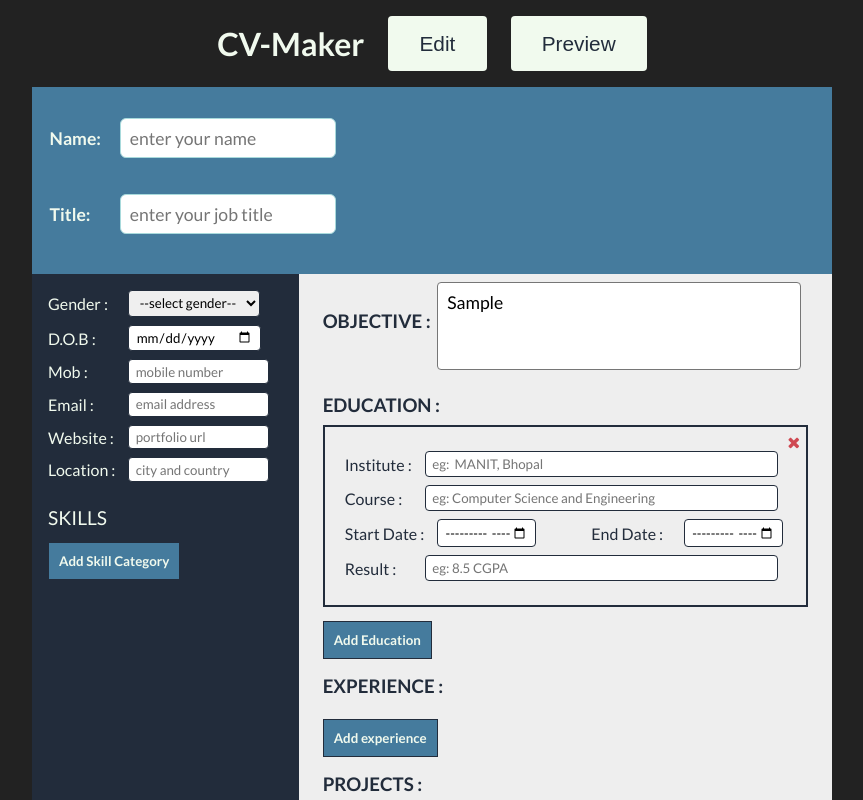
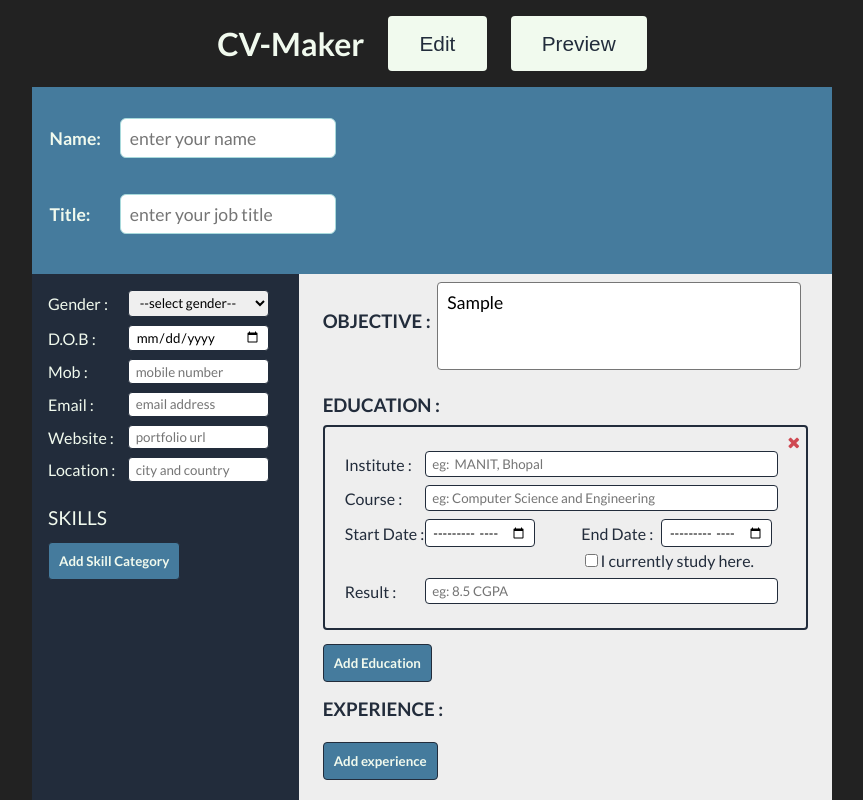
Before and after one commit to nashitshayan/cv-project, a React (Create React App) app: page / in a window 1280 px wide. Both pictures are taken after typing "Sample" into the empty fields and a click on the button "Add Education". Shown: the top 800 px of the page, without its empty margins (208-1071 px from the left). Built offline with nearby package versions, Linux system fonts and the light colour scheme.

Commit message:
added 'isCurrently-checkbox'

```diff
--- a/src/App.css
+++ b/src/App.css
@@ -112,6 +112,7 @@ header input {
 .personalData input,
 .personalData select,
 .skillsData-input input {
+	width: 12em;
 	max-width: 60%;
 	padding: 0.25em 0.5em;
 	border-radius: 4px;
@@ -153,47 +154,7 @@ header input {
 	margin-left: 0.25em;
 	padding-right: 1.56em;
 }
-.btn-cancel-skillName {
-	position: absolute;
-	color: #90938f;
-	right: 0;
-	top: 1px;
-	display: none;
-}
-.skills-input-container:hover .btn-cancel-skillName {
-	display: inline;
-	cursor: pointer;
-}
-.btn-addSkill {
-	cursor: pointer;
-	color: #7bb274;
-	margin-left: 0.25em;
-	margin-bottom: 0.4em;
-}
 
-.btn-addSection {
-	font-family: 'Lato', sans-serif;
-	font-weight: bold;
-	background-color: var(--clr--secondary);
-	color: var(--clr--neutral);
-	border: 1px solid var(--clr--primary);
-	padding: 0.75em;
-	margin-top: 1em;
-	cursor: pointer;
-}
-.btn-addSection:hover {
-	background-color: var(--clr--accent);
-	color: var(--clr--primary);
-	/* border: 1px solid var(--clr--neutral); */
-}
-.btn-cancel-skillCategory,
-.btn-cancel-education,
-.btn-cancel-experience,
-.btn-cancel-project {
-	cursor: pointer;
-	color: #cf4952;
-	margin-right: -0.25em;
-}
 .objectiveData textarea {
 	width: 75%;
 	font-size: 1.1rem;
@@ -208,6 +169,7 @@ header input {
 .experienceData-input,
 .projectData-input {
 	border: 2px solid var(--clr--primary);
+	border-radius: 4px;
 	padding: 1.5em 1.25em 1em 1.25em;
 	position: relative;
 }
@@ -230,7 +192,7 @@ header input {
 .educationData-input input[type='month'],
 .experienceData-input input[type='month'],
 .projectData-input input[type='month'] {
-	width: 43%;
+	width: 50%;
 }
 .experience-input textarea,
 .projectData-input textarea {
@@ -259,12 +221,64 @@ header input {
 	display: flex;
 	justify-content: space-between;
 	gap: 1em;
+	/* border: 1px solid red; */
 }
 
-.educationData--input-dates > div > label,
-.experienceData--input-dates > div > label,
-.projectData--input-dates > div > label {
-	flex-basis: 40%;
+.educationData--input-dates > div,
+.experienceData--input-dates > div,
+.projectData--input-dates > div {
+	width: 50%;
+}
+
+/* checkbox */
+
+.isCurrently-checkbox-wrapper {
+	margin: -0.25em 2em 0.5em auto;
+	text-align: right;
+}
+
+/* buttons */
+.btn-cancel-skillName {
+	position: absolute;
+	color: #90938f;
+	right: 0;
+	top: 1px;
+	display: none;
+}
+.skills-input-container:hover .btn-cancel-skillName {
+	display: inline;
+	cursor: pointer;
+}
+.btn-addSkill {
+	cursor: pointer;
+	color: #7bb274;
+	margin-left: 0.25em;
+	margin-bottom: 0.4em;
+}
+
+.btn-addSection {
+	font-family: 'Lato', sans-serif;
+	font-weight: bold;
+	background-color: var(--clr--secondary);
+	color: var(--clr--neutral);
+	border: 1px solid var(--clr--primary);
+	border-radius: 4px;
+	padding: 0.75em;
+	margin-top: 1em;
+	cursor: pointer;
+}
+.btn-addSection:hover {
+	background-color: var(--clr--accent);
+	color: var(--clr--primary);
+	/* border: 1px solid var(--clr--neutral); */
+}
+.btn-cancel-skillCategory,
+.btn-cancel-education,
+.btn-cancel-experience,
+.btn-cancel-project {
+	cursor: pointer;
+	color: #cf4952;
+	margin-right: -0.25em;
 }
 
 .btn-cancel-education,
@@ -297,6 +311,10 @@ header input {
 
 .btn-cv-toggle:hover {
 	background-color: var(--clr--accent);
+}
+
+/* cv preview */
+.skillsDisplay {
 }
 
 footer {
--- a/src/App.js
+++ b/src/App.js
@@ -147,7 +147,8 @@ function App() {
 	};
 
 	const onEducationDataChange = (e, educationID) => {
-		let { name, value } = e.target;
+		let { name, value, type, checked } = e.target;
+		value = type === 'checkbox' ? checked : value;
 		setEducationData((oldEducationData) => {
 			const newEducationData = oldEducationData.map(
 				(educationItem, educationIndex) => {
@@ -156,6 +157,7 @@ function App() {
 					return educationItem;
 				},
 			);
+			//	console.log(newEducationData);
 			return newEducationData;
 		});
 	};
@@ -168,6 +170,7 @@ function App() {
 				course: '',
 				startDate: '',
 				endDate: '',
+				isCurrentlyStudying: false,
 				result: '',
 			},
 		]);
@@ -182,7 +185,8 @@ function App() {
 	};
 
 	const onExperienceDataChange = (e, experienceID) => {
-		let { name, value } = e.target;
+		let { name, value, type, checked } = e.target;
+		value = type === 'checkbox' ? checked : value;
 		setExperienceData((oldExperienceData) => {
 			const newExperienceData = oldExperienceData.map(
 				(experienceItem, experienceIndex) => {
@@ -203,6 +207,7 @@ function App() {
 				title: '',
 				startDate: '',
 				endDate: '',
+				isCurrentlyWorking: false,
 				summary: '',
 			},
 		]);
@@ -217,7 +222,8 @@ function App() {
 	};
 
 	const onProjectDataChange = (e, projectID) => {
-		let { name, value } = e.target;
+		let { name, value, type, checked } = e.target;
+		value = type === 'checkbox' ? checked : value;
 		setProjectData((oldProjectData) => {
 			const newProjectData = oldProjectData.map((projectItem, projectIndex) => {
 				if (projectIndex === projectID)
@@ -235,6 +241,7 @@ function App() {
 				title: '',
 				startDate: '',
 				endDate: '',
+				isCurrentlyWorking: false,
 				summary: '',
 			},
 		]);
--- a/src/components/Education.js
+++ b/src/components/Education.js
@@ -56,6 +56,9 @@ function Education({
 								<label htmlFor='educationlData--input-endDate'>
 									End Date :
 								</label>
+								{educationItem.isCurrentlyStudying ? (
+									'Present'
+								) : (
 									<input
 										type='month'
 										id='educationlData--input-endDate'
@@ -63,7 +66,21 @@ function Education({
 										value={educationItem.endDate}
 										onChange={(e) => changeHandler(e, educationIndex)}
 									/>
+								)}
 							</div>
+						</div>
+						<div className='isCurrently-checkbox-wrapper'>
+							<input
+								className='isCurrently-checkbox'
+								id='isCurrently-checkbox'
+								type='checkbox'
+								name='isCurrentlyStudying'
+								checked={educationItem.isCurrentlyStudying}
+								onChange={(e) => changeHandler(e, educationIndex)}
+							/>
+							<label htmlFor='isCurrently-checkbox'>
+								I currently study here.
+							</label>
 						</div>
 						<div className='education-input input-row'>
 							<label htmlFor='educationlData--input-result'>Result :</label>
--- a/src/components/Experience.js
+++ b/src/components/Experience.js
@@ -54,6 +54,9 @@ function Experience({
 								<label htmlFor='experiencelData--input-endDate'>
 									End Date :
 								</label>
+								{experienceItem.isCurrentlyWorking ? (
+									'Present'
+								) : (
 									<input
 										type='month'
 										id='experiencelData--input-endDate'
@@ -61,7 +64,21 @@ function Experience({
 										value={experienceItem.endDate}
 										onChange={(e) => changeHandler(e, experienceIndex)}
 									/>
+								)}
 							</div>
+						</div>
+						<div className='isCurrently-checkbox-wrapper'>
+							<input
+								className='isCurrently-checkbox'
+								id='isCurrently-checkbox'
+								type='checkbox'
+								name='isCurrentlyWorking'
+								checked={experienceItem.isCurrentlyWorking}
+								onChange={(e) => changeHandler(e, experienceIndex)}
+							/>
+							<label htmlFor='isCurrently-checkbox'>
+								I currently work here.
+							</label>
 						</div>
 						<div className='experience-input input-row'>
 							<label htmlFor='experiencelData--input-summary'>Summary :</label>
```
Lines whose indentation alone changed are shown as unchanged.
